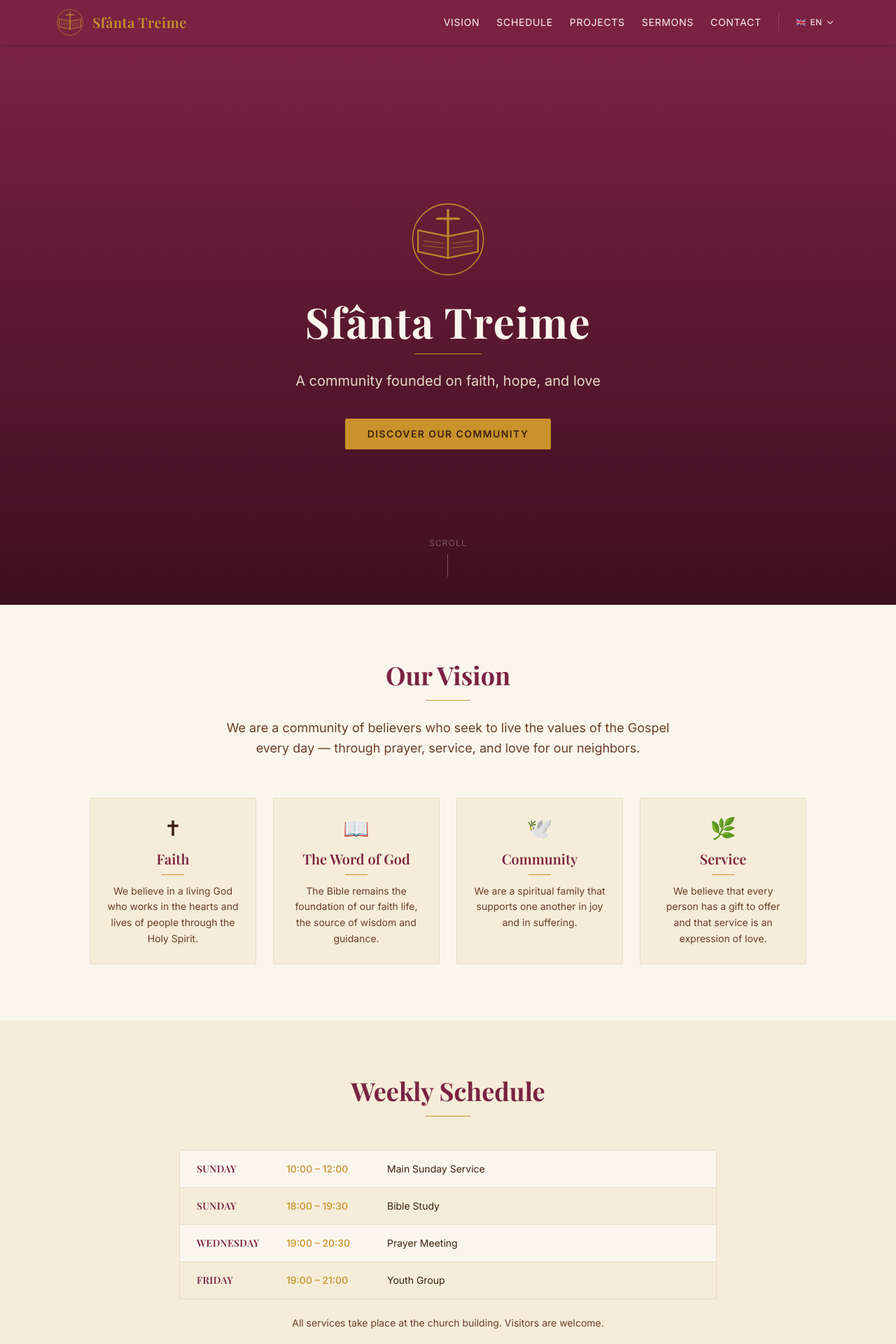
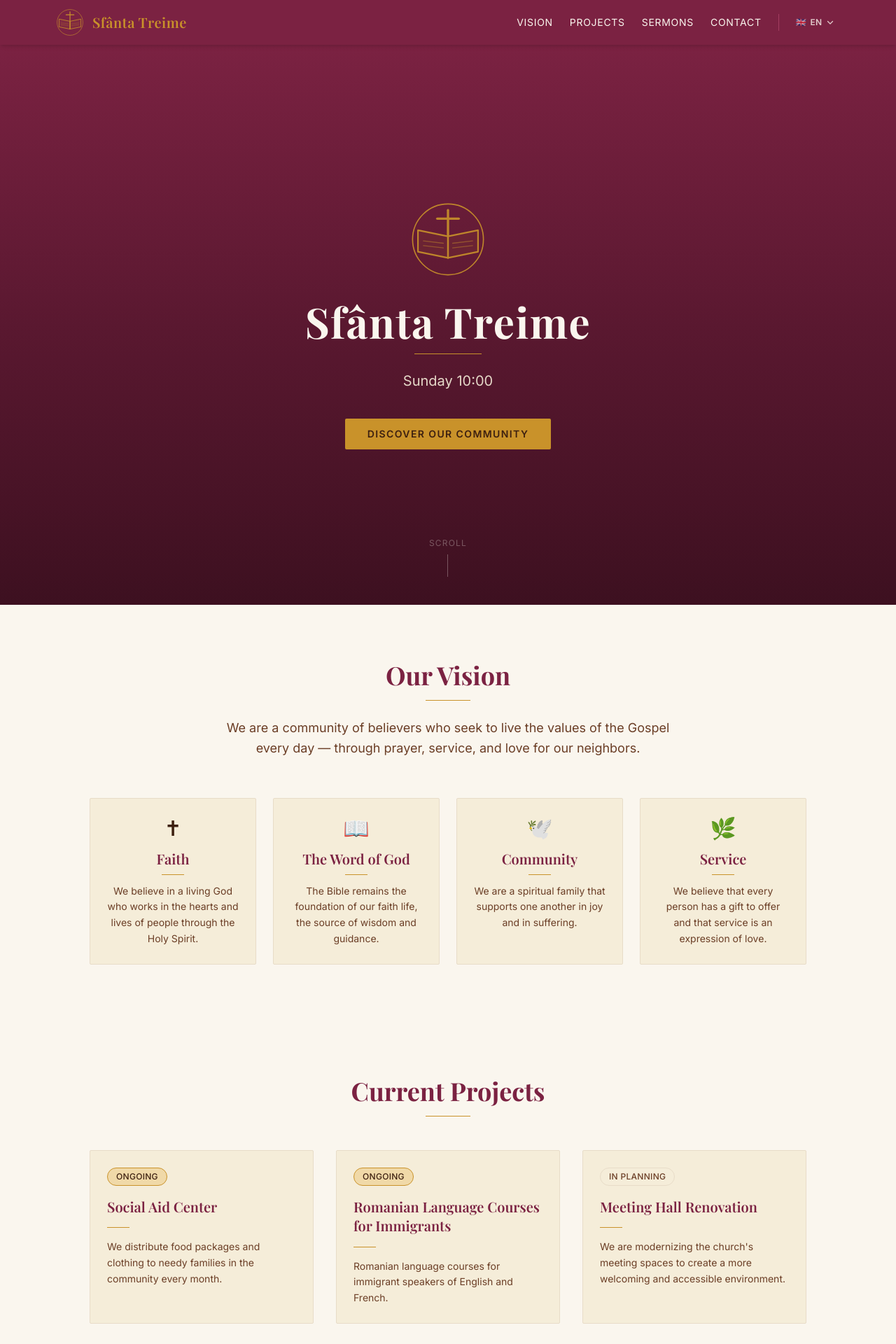
Before and after one commit to miriamalexandroni/st3me-website, a Next.js app: page /en in a window 1280 px wide. Shown: the top 1920 px of the page at 70% size. Built offline with nearby package versions, Linux system fonts and the light colour scheme.

Commit message:
feat: remove MeetingHours section, show service time in hero tagline

```diff
--- a/messages/en.json
+++ b/messages/en.json
@@ -7,7 +7,7 @@
     "contact": "Contact"
   },
   "hero": {
-    "tagline": "A community founded on faith, hope, and love",
+    "tagline": "Sunday 10:00",
     "cta": "Discover our community"
   },
   "vision": {
--- a/messages/fr.json
+++ b/messages/fr.json
@@ -7,7 +7,7 @@
     "contact": "Contact"
   },
   "hero": {
-    "tagline": "Une communauté fondée sur la foi, l'espérance et l'amour",
+    "tagline": "Dimanche 10:00",
     "cta": "Découvrez notre communauté"
   },
   "vision": {
--- a/messages/ro.json
+++ b/messages/ro.json
@@ -7,7 +7,7 @@
     "contact": "Contact"
   },
   "hero": {
-    "tagline": "O comunitate întemeiată pe credință, speranță și iubire",
+    "tagline": "Duminică 10:00",
     "cta": "Descoperă comunitatea noastră"
   },
   "vision": {
--- a/src/app/[locale]/page.tsx
+++ b/src/app/[locale]/page.tsx
@@ -1,7 +1,6 @@
 import Header from "@/components/Header";
 import Hero from "@/components/Hero";
 import Vision from "@/components/Vision";
-import MeetingHours from "@/components/MeetingHours";
 import Projects from "@/components/Projects";
 import Sermons from "@/components/Sermons";
 import Footer from "@/components/Footer";
@@ -13,7 +12,6 @@ export default function Home() {
       <main>
         <Hero />
         <Vision />
-        <MeetingHours />
         <Projects />
         <Sermons />
       </main>
--- a/src/lib/content.ts
+++ b/src/lib/content.ts
@@ -2,7 +2,6 @@ export const CHURCH_NAME = "Sfânta Treime";
 
 export const NAV_LINKS = [
   { key: "viziune", href: "#viziune" },
-  { key: "program", href: "#program" },
   { key: "proiecte", href: "#proiecte" },
   { key: "predici", href: "#predici" },
   { key: "contact", href: "#contact" },
```
Also changed, not shown: .claude/settings.local.json.
